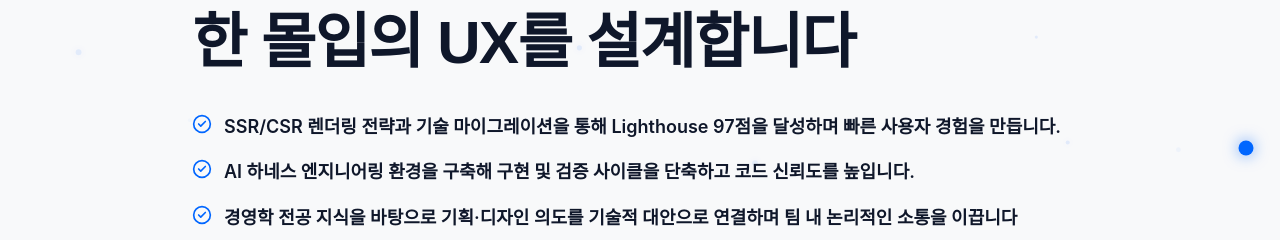
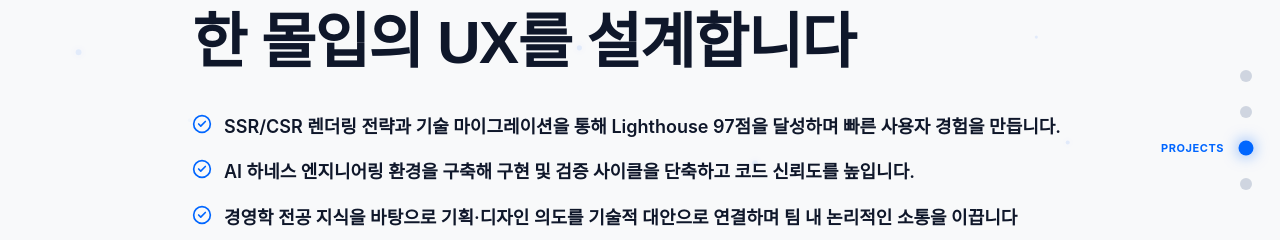
Before and after one commit to park-intae/portfolio, a React app: page / in a window 1280 px wide. Shown: the part 270-510 px from the top of the page. Built offline with nearby package versions, Linux system fonts and the light colour scheme; the HTML template or start-up script is replaced by a standard one.

Commit message:
design: 도트 네비게이션 가시성 및 라벨 표시 UX 개선

```diff
--- a/src/components/common/DotNavigation.tsx
+++ b/src/components/common/DotNavigation.tsx
@@ -70,8 +70,14 @@ export const DotNavigation: React.FC = () => {
             aria-label={`Scroll to ${item.label}`}
             aria-current={isActive ? 'true' : undefined}
           >
-            {/* Tooltip Label on Hover */}
-            <span className="absolute right-8 px-2.5 py-1 rounded glass-panel text-main text-xs font-semibold whitespace-nowrap opacity-0 group-hover:opacity-100 transition-all pointer-events-none shadow-md">
+            {/* Section Label (Visible only when active or hovered) */}
+            <span
+              className={`absolute right-8 text-[11px] font-bold uppercase tracking-wider whitespace-nowrap transition-all duration-300 pointer-events-none ${
+                isActive
+                  ? 'text-point opacity-100 translate-x-0'
+                  : 'text-muted opacity-0 group-hover:opacity-100 group-hover:text-main translate-x-2 group-hover:translate-x-0'
+              }`}
+            >
               {item.label}
             </span>
 
@@ -80,7 +86,7 @@ export const DotNavigation: React.FC = () => {
               className={`w-3 h-3 rounded-full transition-all duration-300 ${
                 isActive
                   ? 'bg-point scale-125 shadow-[0_0_12px_rgba(0,102,255,0.6)]'
-                  : 'bg-card-border hover:bg-point/50'
+                  : 'bg-slate-400/40 dark:bg-slate-500/40 hover:bg-point/50'
               }`}
             />
           </button>
```
